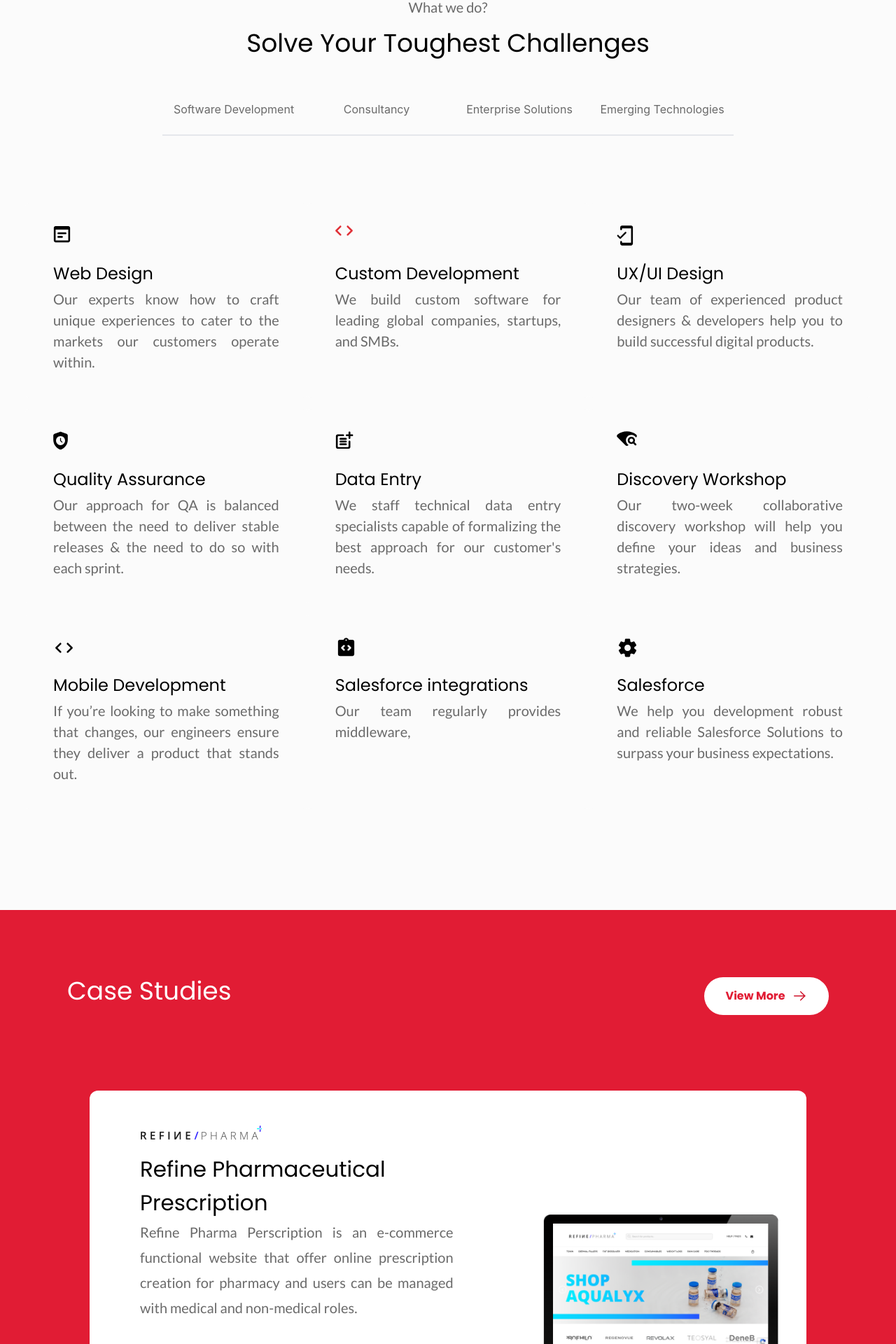
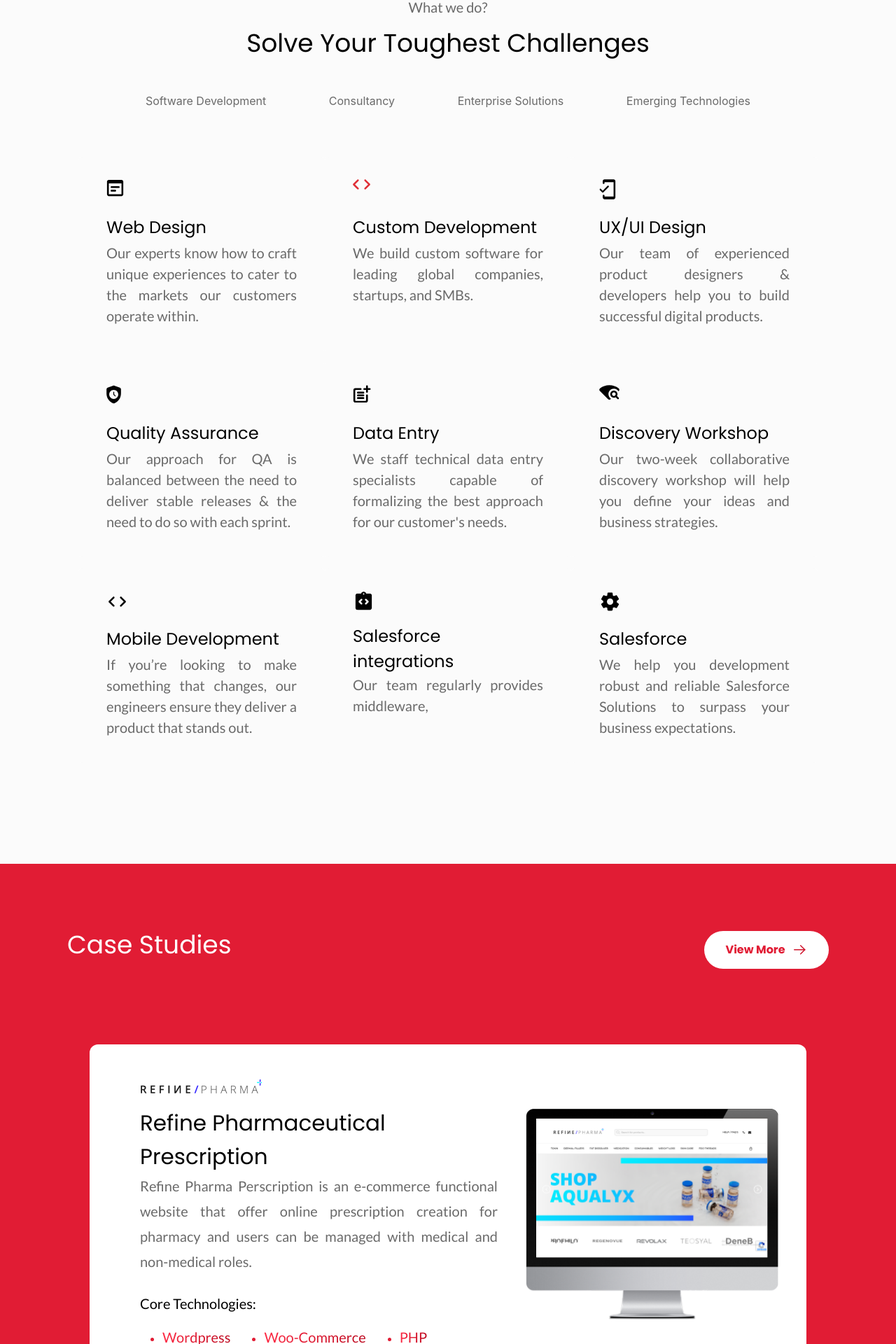
Before and after one commit to sadiq5566/my-maxenius, a Next.js app: page /services in a window 1280 px wide. Shown: the part 880-2800 px from the top of the page at 70% size. Built offline with nearby package versions, Linux system fonts and the light colour scheme.

Commit message:
ui fixes done

```diff
--- a/components/Blog/Blog.tsx
+++ b/components/Blog/Blog.tsx
@@ -4,7 +4,7 @@ import { blogData } from "../../data/Blog";
 
 export const Blog = () => {
   return (
-    <section className="w-full body-font h-[1237px] lg:h-auto  py-20 px-[80px] md:px-8 sm:px-6">
+    <section className="w-full body-font h-[1237px] lg:h-auto  py-20 px-24 md:px-16 sm:px-6">
       {blogData.map((blog) => (
         <div className=" mx-auto h-1/2 flex flex-wrap lg:mb-8" key={`${blog.id}`}>
           <div
@@ -12,7 +12,7 @@ export const Blog = () => {
               blog.id == 2 ? "order-2" : ""
             } `}
           >
-            <div className="w-full px-4 md:px-0 mb-6 md:py-4 flex flex-col justify-center ">
+            <div className="w-full pl-4 pr-14 md:px-0 mb-6 md:py-4 flex flex-col justify-center ">
               <h1 className="font-poppins font-normal text-4xl md:text-[22px] md:font-normal md:leading-6 lg:text-3xl lg:font-normal lg:leading-7 leading-[48px] mb-8 text-black sm:text-[22px] sm:leading-[24px] sm:font-normal">
                 {blog.title}
               </h1>
--- a/components/Carousel/SingleBlogData.tsx
+++ b/components/Carousel/SingleBlogData.tsx
@@ -18,8 +18,8 @@ export const SingleBlogData = ({ item }: { item: Number }) => {
               key={`${data.id}`}
               className="bg-transparent w-full px-32 md:px-8  pb-16"
             >
-              <div className="bg-white w-full h-auto md:h-auto px-10 py-10 md:px-0 md:py-10 sm:h-auto sm:px-0 sm:py-10 rounded-xl">
-                <div className="items-center justify-center sm:flex hidden sm:w-full sm:mb-8 ">
+              <div className="bg-white w-full h-auto md:h-auto p-10 md:px-0 md:py-10 sm:h-auto sm:px-0 sm:py-10 rounded-xl">
+                <div className="items-center justify-center sm:flex hidden sm:w-full sm:mb-8">
                   <Image
                     className="object-cover object-center"
                     alt="logo"
@@ -30,7 +30,7 @@ export const SingleBlogData = ({ item }: { item: Number }) => {
                   />
                 </div>
                 <div className=" flex flex-row rounded-xl sm:flex-col ">
-                  <div className="w-3/5 flex flex-col items-start justify-around px-8 sm:text-left lg:w-full sm:items-center sm:order-2 xl:mr-24">
+                  <div className="w-3/5 flex flex-col items-start justify-around pl-8 px-0  sm:text-left lg:w-full sm:items-center sm:order-2 mr-10">
                     {/* //////// logo.////  */}
                     <div className="flex items-center justify-start sm:hidden">
                       <Image
@@ -46,6 +46,7 @@ export const SingleBlogData = ({ item }: { item: Number }) => {
                     <div className="w-auto h-[96px]  sm:h-auto lg:w-full sm:mt-12 flex items-center">
                       <h1 className="font-poppins text-[31px] lg:text-3xl lg:leading-[40px] md:text-base md:leading-6 md:font-normal font-normal text-black leading-[48px]">
                         {data.title}
+                        {/* <br className="hidden lg:inline-block" /> */}
                       </h1>
                     </div>
                     {/* //////// P tag description/// */}
@@ -61,14 +62,14 @@ export const SingleBlogData = ({ item }: { item: Number }) => {
                           <h3 className="font-Lato font-medium text-xl leading-9 lg:text-lg lg:leading-7  md:text-base md:leading-6 md:font-normal text-black text-justify">
                             Core Technologies:
                           </h3>
-                          <ul className="flex list-disc pl-10 sm:pl-8 py-2 lg:flex-col mt-1">
+                          <ul className="flex list-disc pl-8 py-2 lg:flex-col mt-1">
                             {data.technologies.map((tech, i) => {
                               return (
                                 <li
                                   key={i}
                                   className="mr-12 text-main sm:mr-0 md:mb-2 lg:mb-4"
                                 >
-                                  <p className="bg-clip-text text-transparent bg-gradient-to-r from-gradient1 to-gradient2 font-Lato font-medium text-xl leading-9 lg:text-md lg:leading-7 md:text-xs md:leading-5 md:font-medium text-justify">
+                                  <p className="bg-clip-text text-transparent bg-gradient-to-r from-gradient1 to-gradient2 font-Lato font-medium text-xl  leading-9 lg:text-md lg:leading-7 md:text-xs md:leading-5 md:font-medium text-justify">
                                     {tech}
                                   </p>
                                 </li>
@@ -77,7 +78,6 @@ export const SingleBlogData = ({ item }: { item: Number }) => {
                           </ul>
                         </div>
                       </div>
-
                       {/* ////image //// */}
                       <div className="w-2/5  lg:2/4 lg:block hidden sm:hidden">
                         <Image
@@ -90,16 +90,27 @@ export const SingleBlogData = ({ item }: { item: Number }) => {
                         />
                       </div>
                     </div>
-                    <div className="sm:justify-start flex w-full ">
+                  </div>
+                  <div className="w-2/5 flex justify-center items-center lg:hidden sm:flex sm:w-full">
+                    <Image
+                      className="object-cover object-center rounded sm:w-8/12"
+                      alt="hero"
+                      width={isMobile ? 190 : 362}
+                      height={isMobile ? 158 : 302}
+                      src={`${data.image}`}
+                    />
+                  </div>
+                </div>
+                <div className="pl-8">
                   <Button
-                        className="flex h-[54px] w-[230px]  md:w-[150px] md:h-[34px] sm:rounded-full mb-3 bg-gradient-to-r from-gradient1 to-gradient2 text-white rounded-4xl justify-center items-center cursor-pointer mt-12 lg:mt-2 md:mt-0"
+                    className="flex h-[54px] w-[230px]  md:w-[150px] md:h-[34px] sm:rounded-full mb-3 bg-gradient-to-r from-gradient1 to-gradient2 text-white rounded-4xl justify-center items-center cursor-pointer mt-8 lg:mt-2 md:mt-0"
                     preSVG={false}
                     svg={() =>
                       StraightArrowWhiteSvg({
                         ...(isLg
                           ? { height: "24", width: "40" }
                           : isTab
-                              ? { height: "12", width: "20" }
+                          ? { height: "16", width: "16" }
                           : isMobile
                           ? { height: "16", width: "16" }
                           : { height: "24", width: "40" })
@@ -110,18 +121,6 @@ export const SingleBlogData = ({ item }: { item: Number }) => {
                   </Button>
                 </div>
               </div>
-
-                  <div className="w-2/5 flex justify-center items-center lg:hidden sm:flex  sm:w-full">
-                    <Image
-                      className="object-cover object-center rounded sm:w-8/12"
-                      alt="hero"
-                      width={isMobile ? 190 : 362}
-                      height={isMobile ? 158 : 302}
-                      src={`${data.image}`}
-                    />
-                  </div>
-                </div>
-              </div>
             </div>
           );
         })}
--- a/components/Clients/Clients.tsx
+++ b/components/Clients/Clients.tsx
@@ -14,7 +14,7 @@ const Clients = () => {
     <div className="w-full h-[470px]  md:h-[301px] sm:h-[422px]  bg-main relative">
       <section>
         <div className="container py-20 md:pt-12 md:pb-30 sm:py-12">
-          <div className=" flex flex-row w-full sm:h-auto lg:flex-col lg:items-stretch lg:px-16 md:px-[74px] items-start justify-between px-20 sm:px-6 ">
+          <div className=" flex flex-row w-full sm:h-auto lg:flex-col lg:items-stretch lg:px-24 md:px-16 items-start justify-between px-24 sm:px-6 ">
             <div className="lg:mb-3 w-9/12 lg:w-full">
               <p className=" sm:w-full sm:h-auto sm:leading-[1.4] sm:tracking-widest sm:text-xs h-auto sm:font-medium text-white text-xl lg:text-lg font-medium  leading-9 text-justify  mb-3 font-Lato md:font-medium md:text-xs md:leading-[18px] md:font-Lato">
                 `When you hire Maxenius, you ensure a commitment from American management
--- a/components/Marketing/Marketing.tsx
+++ b/components/Marketing/Marketing.tsx
@@ -6,7 +6,7 @@ export const Marketing = () => {
   const { isLg, isTab, isMobile } = useContext(StateContext);
   return (
     <section className="w-full h-auto md:h-auto  bg-serviceBg">
-      <div className="container px-16 py-24 md:px-8 sm:px-6 sm:py-8  mx-auto ">
+      <div className="container px-24 py-24 lg:px-24 md:px-16 sm:px-6 sm:py-8  mx-auto ">
         <div className="flex flex-col  sm:text-left w-full mb-20 md:mb-8 sm:mb-2">
           <div className="flex">
             <h1 className="text-4xl font-poppins font-normal leading-[48px] text-black not-italic md:text-[22px] md:font-normal md:leading-[30px] sm:text-[22px] sm:leading-[30px] sm:font-normal">
@@ -30,7 +30,7 @@ export const Marketing = () => {
             assistance.
           </p>
         </div>
-        <div className="flex flex-wrap  lg:px-0 md:px-2 justify-around sm:w-full sm:h-auto sm:px-4">
+        <div className="flex flex-wrap px-8 lg:px-0 md:px-2 justify-around sm:w-full sm:h-auto sm:px-4">
           {marketingData.map((data) => (
             <div
               className={`pl-3 pr-8 lg:pl-0 lg:pr-2  h-auto md:h-auto w-1/2 sm:w-full sm:h-auto sm:my-2 hover:border-main hover:bg-white hover:border-b-4 r  hover:shadow-service
--- a/components/OurWork/Blog.tsx
+++ b/components/OurWork/Blog.tsx
@@ -55,7 +55,7 @@ export const Blog = () => {
                         <h3 className="font-Lato font-medium text-xl leading-9 lg:text-lg lg:leading-7  md:text-base md:leading-6 md:font-normal text-black text-justify">
                           Core Technologies:
                         </h3>
-                        <ul className="flex list-disc pl-10 py-2 lg:flex-col mt-1">
+                        <ul className="flex list-disc pl-8 py-2 lg:flex-col mt-1">
                           {data.technologies.map((tech, i) => {
                             return (
                               <li
@@ -94,9 +94,9 @@ export const Blog = () => {
                   />
                 </div>
               </div>
-              <div className="px-12">
+              <div className="pl-8">
                 <Button
-                  className="flex h-[54px] w-[230px]  md:w-[150px] md:h-[34px] sm:rounded-full mb-3 bg-gradient-to-r from-gradient1 to-gradient2 text-white rounded-4xl justify-center items-center cursor-pointer mt-12 lg:mt-2 md:mt-0"
+                  className="flex h-[54px] w-[230px]  md:w-[150px] md:h-[34px] sm:rounded-full mb-3 bg-gradient-to-r from-gradient1 to-gradient2 text-white rounded-4xl justify-center items-center cursor-pointer mt-8 lg:mt-2 md:mt-0"
                   preSVG={false}
                   svg={() =>
                     StraightArrowWhiteSvg({
--- a/components/Services/Services.tsx
+++ b/components/Services/Services.tsx
@@ -12,19 +12,19 @@ export const Services = () => {
     <div className="w-full h-auto  sm:h-auto py-20 bg-serviceBg ">
       <section className="body-font ">
         <div
-          className={`container px-5 ${
+          className={`container px-24 md:px-16 sm:px-6 ${
             router.pathname === "/services" ? "pt-0" : "pt-24"
           }  pb-16 mx-auto`}
         >
           {router.pathname === "/services" ? (
-            <div className="flex flex-col text-center sm:text-left sm:px-0 w-full mb-20">
+            <div className="flex flex-col text-center sm:text-left sm:px-0 w-full mb-10">
               <div className="mb-4">
                 <h3 className="font-Lato font-medium text-xl lg:leading-7 lg:text-lg md:leading-5 md:text-base md:font-medium leading-9 text-pColor sm:text-left">
                   What we do?
                 </h3>
               </div>
               <div>
-                <h1 className="text-black font-poppins font-normal text-4xl  lg:leading-7 lg:text-3xl md:leading-[30px] md:text-[22px] md:font-normal leading-9 sm:text-left">
+                <h1 className="text-black font-poppins font-normal text-4xl  lg:leading-7 lg:text-3xl md:leading-[24px] md:text-[22px] md:font-normal leading-9 sm:text-left ">
                   Solve Your Toughest Challenges
                 </h1>
               </div>
@@ -36,15 +36,16 @@ export const Services = () => {
                     background: white;
                     font-weight: 600;
                     border-bottom: 2px solid #e11c34;
+                    padding: 16px 44px;
                   }
                 `}</style>
 
                 <div
-                  className=" px-5 lg:px-0 pt-10 mx-auto flex flex-wrap flex-col"
+                  className=" px-4 lg:px-0 pt-10 mx-auto flex flex-wrap flex-col"
                   id="services"
                 >
-                  <div className="flex flex-wrap mx-48 lg:mx-24 md:mx-12 sm:mx-0 md:text-base md:leading-5 md:font-semibold ">
-                    <ActiveLink activeClassName="active" href="/services#services">
+                  <div className="flex flex-wrap  justify-between mx-24 lg:mx-24 md:mx-12 sm:mx-0 md:text-base md:leading-5 md:font-semibold ">
+                    <ActiveLink activeClassName="active " href="/services#services">
                       <a className="services-anchor  sm:px-auto ">Software Development</a>
                     </ActiveLink>
                     <ActiveLink activeClassName="active" href="/services#Consultancy">
@@ -61,14 +62,14 @@ export const Services = () => {
               </section>
             </div>
           ) : (
-            <div className="flex flex-col text-center sm:text-left sm:px-8 w-full mb-20">
+            <div className="flex flex-col text-center md:text-left sm:px-0 w-full mb-20 md:mb-10">
               <h1 className="font-poppins font-normal text-4xl not-italic leading-[48px] text-black sm:text-[22px] sm:leading-[24px] sm:font-normal">
                 Services We Offer
               </h1>
             </div>
           )}
 
-          <div className="flex flex-wrap mx-4 lg:mx-18 md:mx-8">
+          <div className="flex flex-wrap mx-4 lg:mx-18 md:mx-0">
             {servicesData.map((service) => {
               return (
                 <div
--- a/styles/globals.css
+++ b/styles/globals.css
@@ -26,7 +26,7 @@ a {
   @apply mr-5 opacity-[0.8] text-white sm:font-semibold font-medium font-Lato sm:mr-2 ;
 }
 .services-anchor{
-  @apply  py-3 w-1/4 justify-center text-pColor text-base border-b-2 md:border-b-0 font-normal inline-flex items-center cursor-pointer  md:w-1/2 sm:w-full  sm:mb-4 sm:text-xl sm:active:border-b-0;
+  @apply  py-3  justify-center text-pColor text-base   font-normal inline-flex items-center cursor-pointer  md:w-1/2 sm:w-full  sm:mb-4 sm:text-xl ;
 }
 }
 
```
Also changed, not shown: components/Carousel/Carousel.tsx (+1 -12 lines), components/Carousel/CarouselItemIcons.tsx (deleted, +0 -23 lines), components/Feedback/Feedback.tsx (+4 -8 lines). Lines whose indentation alone changed are shown as unchanged.
